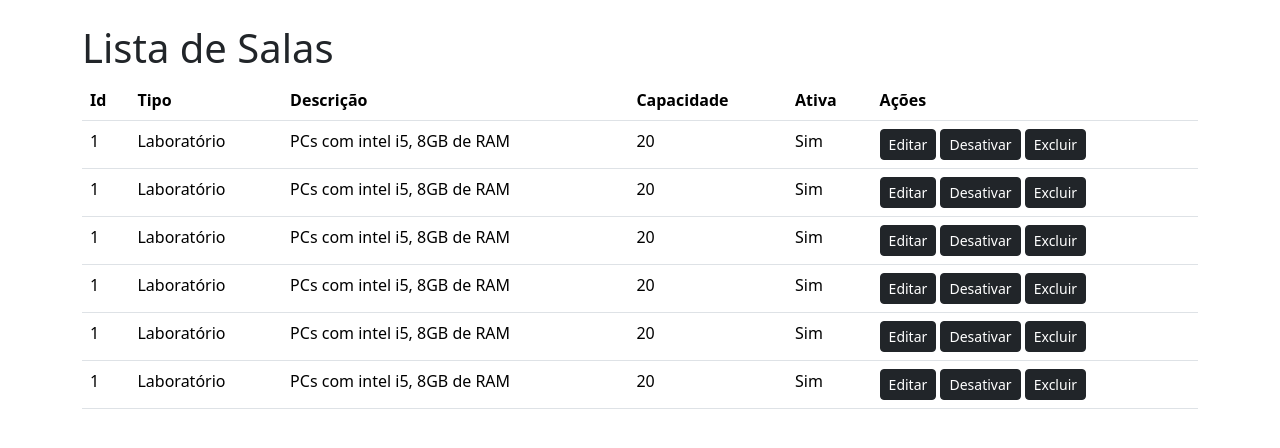
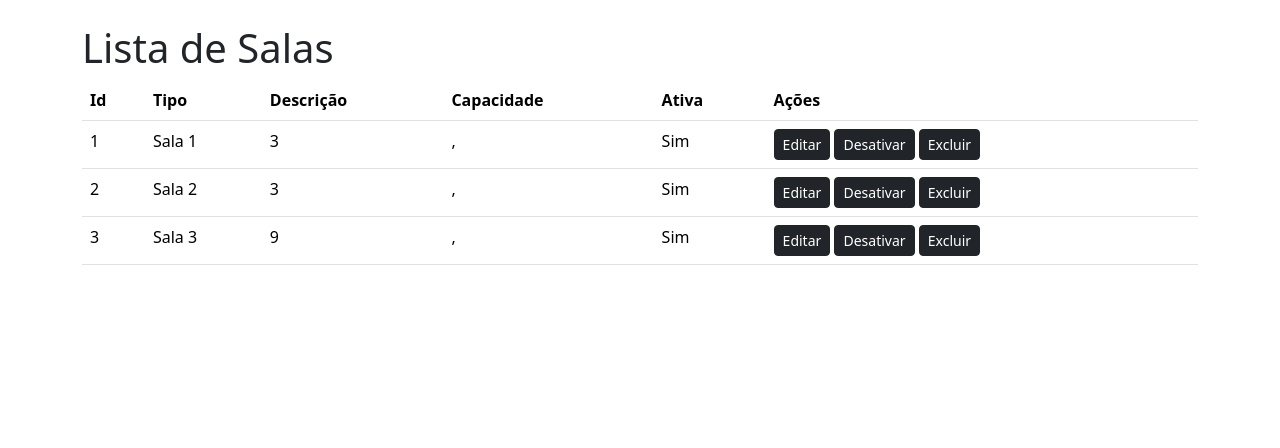
Before and after one commit to mouraluck/reserva-app, a Flask app: page /listar-salas in a window 1280 px wide. Shown: the part 57-505 px from the top of the page. Run offline with Flask 3, Linux system fonts and the light colour scheme.

Commit message:
ajustes, listar salas quase pronto

```diff
--- a/cad_sala.csv
+++ b/cad_sala.csv
@@ -1 +1,4 @@
 tipo, capacidade, descricao2
+1,3,sala dos pika
+2,34,Computadores sem mouse
+3,90,Auditorio
--- a/cad_usuarios.csv
+++ b/cad_usuarios.csv
@@ -3,3 +3,4 @@ Isabella Pantolfo Melo,isabella.pantolfo@aluno.ifsp.edu.br,123
 ds,isabella.pantolfo@aluno.ifsp.edu.br,ds
 fd,fds@fds,fdf
 dasdsd,sdasd@gdfs,dfs
+Lucas,teste@1,123
--- a/reserva_app/app.py
+++ b/reserva_app/app.py
@@ -2,15 +2,17 @@ from flask import Flask, render_template, request, redirect, url_for
 import csv
 
 #csv acessivel a python
-cadastro_csv = 'cad_usuarios.csv'
+users = 'cad_usuarios.csv'
 cadastro_sala_csv = 'cad_sala.csv'
 
 app = Flask(__name__)
 
+salas_dic = []
+
 
 # salvar dados digitados pelo usuario no csv ✔️
 def salvar_cadastro(nome, email, senha):
-    with open(cadastro_csv, 'a', newline='') as arquivo_cadastros:
+    with open(users, 'a', newline='') as arquivo_cadastros:
         writer = csv.writer(arquivo_cadastros)
         writer.writerow([nome, email, senha])
         #verificando função
@@ -42,7 +44,7 @@ def salvar_sala(tipo, capacidade, descricao):
 
 # ta dando certo ✔️, mas tem problema da rota
 # detalhe da reserva mostra os dados da sala reservada, horario inicial, final,
-@app.route('/detalhe-reserva', methods=['GET', 'POST'])
+@app.route('/detalhe-reserva', methods=['POST'])
 def detalhe_sala():
     if request.method == 'POST':
         tipo = request.form['tipo']
@@ -52,7 +54,7 @@ def detalhe_sala():
         if tipo == '' or capacidade == '' or descricao == '':
             return render_template ('cadastrar-sala.html')
         salvar_sala(tipo, capacidade, descricao)
-        return render_template('listar-sala.html')
+    return render_template('listar-sala.html')
 
 @app.route('/descricao-sala', methods = ['GET', 'POST'])
 
@@ -73,10 +75,35 @@ def reservar_sala():
     return render_template('reservar-sala.html')
 
 
-# listar salas reservadas
+# listar salas
 @app.route('/listar-salas')
 def listar_salas():
-    return render_template('listar-salas.html')
+    with open(cadastro_sala_csv, 'r') as arquivo_salas:
+        salas_dic = []
+        count = 0
+        next(arquivo_salas)
+        for linha in arquivo_salas:
+
+            tipo = ''
+            count= count+1
+            if linha[0] == '1':
+                tipo = 'Sala 1'
+            elif linha[0] == '2':
+                tipo = 'Sala 2'
+            elif linha[0] == '3':
+                tipo = 'Sala 3'
+            # Cria um novo dicionário para cada item da linha
+            sala = {
+                'count': count,
+                'tipo': tipo,
+                'capacidade': linha[1],
+                'descricao': linha[2]
+            }
+
+            salas_dic.append(sala)  # Adiciona o novo dicionário à lista
+
+
+    return render_template('listar-salas.html', salas=salas_dic)
 
 
 #  PARA FAZER:
@@ -89,7 +116,7 @@ def listar_salas():
 
 # / - não está referenciando nada (tem que referenciar a tela de login, mesmo que nao tenha login)❌
 # /cadastro - ✔️
-# /logar - rota comentada, não deu certo ❌
+# /logar - rota comentada, não deu certo ✔️
 # /sucess - rota comentada, era caso o login desse certo ❌
 # /detalhe-reserva - erro ❌
 # /descricao-sala - não faz sentido, vai para Cadastrar sala (html) ❌
@@ -97,37 +124,45 @@ def listar_salas():
 # /reservas - indo para reservas ✔️ (não precisa implementar)
 # /reservar-sala - indo para reservar sala ✔️ salvando no csv ❌
 # /listar-salas - indo para listagem das salas ✔️ conectada ao csv a partir da reserva ❌
-# /login - botao de logout vai pra essa rota mas a rota não existe ❌
+# /login - botao de logout vai pra essa rota mas a rota não existe ✔️
 
 
 # NÃO ESTÁ DANDO CERTO, VOU COMENTAR:
 
-#@app.route('/logar', methods=['GET','POST'])
-# Função para verificar se o usuário está registrado no CSV
-#def logar():
-#    if request.method == 'POST':
-#        email = request.form['email']
-#        senha = request.form ['senha']
-#
-#        with open (cadastro_csv, mode ='r') as arquivo_cadastros:
-#            leitor = csv.leitor(arquivo_cadastros)
-#
-#            for linha in leitor:
-#                if linha['email'] == email and linha['senha'] == senha:
-#                    return redirect(url_for('sucess'))
-#            return "invalido", 401
-#    return render_template('cadastrar-sala.html')
+@app.route('/', methods=['POST'])
+def logar():
+    valid = False
+    if request.method == 'POST':
+        email = request.form['email']
+        senha = request.form['senha']
+
+
+
+        with open(users, 'r', newline='' ) as arquivo_cadastros:
+            leitor = csv.DictReader(arquivo_cadastros, fieldnames=['email', 'senha'])
+
+            for linha in leitor:  # leitor já retorna um dicionário em cada iteração
+                if linha['email'] == email and linha['senha'] == senha:
+                    print(leitor.reader['email', 'senha'])  # Imprime o email encontrado (opcional)
+                    valid = True
+    if valid==True:
+        return render_template('sucess.html')
+    else:
+        return render_template('login.html')
+
+
+
 
 #teste se Login deu certo:
-#@app.route('/sucess')
-#def sucess():
-#    return "LOGIN DEU CERTO!!!!"
+@app.route('/sucess')
+def sucess():
+   return render_template('sucess.html')
 
 
-# pagina inicial
-#@app.route('/')
-#def login():
-#    return render_template('login.html')
+#pagina inicial
+@app.route('/')
+def login():
+   return render_template('login.html')
 
 
 if __name__ == '__main__':
--- a/reserva_app/templates/cadastro.html
+++ b/reserva_app/templates/cadastro.html
@@ -25,6 +25,7 @@
     </div>
   </div>
 
+
   <script src="https://cdn.jsdelivr.net/npm/bootstrap@5.3.3/dist/js/bootstrap.bundle.min.js" integrity="sha384-YvpcrYf0tY3lHB60NNkmXc5s9fDVZLESaAA55NDzOxhy9GkcIdslK1eN7N6jIeHz" crossorigin="anonymous"></script>
 </body>
 </html>
--- a/reserva_app/templates/listar-salas.html
+++ b/reserva_app/templates/listar-salas.html
@@ -65,11 +65,12 @@
               </tr>
             </thead>
             <tbody>
+              {% for sala in salas %}
               <tr>
-                <td>1</td>
-                <td>Laboratório</td>
-                <td>PCs com intel i5, 8GB de RAM</td>
-                <td>20</td>
+                <td>{{sala.count}}</td>
+                <td>{{sala.tipo}}</td>
+                <td>{{sala.descricao}}</td>
+                <td>{{sala.capacidade}}</td>
                 <td>Sim</td>
                 <td>
                   <form action="">
@@ -79,77 +80,7 @@
                   </form>
                 </td>
               </tr>
-              <tr>
-                <td>1</td>
-                <td>Laboratório</td>
-                <td>PCs com intel i5, 8GB de RAM</td>
-                <td>20</td>
-                <td>Sim</td>
-                <td>
-                  <form action="">
-                    <button class="btn btn-sm btn-dark" type="submit" formaction="cadastrar-sala">Editar</button>
-                    <button class="btn btn-sm btn-dark" type="submit" formaction="reservas">Desativar</button>
-                    <button class="btn btn-sm btn-dark" type="submit" formaction="reservas">Excluir</button>
-                  </form>
-                </td>
-              </tr>
-              <tr>
-                <td>1</td>
-                <td>Laboratório</td>
-                <td>PCs com intel i5, 8GB de RAM</td>
-                <td>20</td>
-                <td>Sim</td>
-                <td>
-                  <form action="">
-                    <button class="btn btn-sm btn-dark" type="submit" formaction="cadastrar-sala">Editar</button>
-                    <button class="btn btn-sm btn-dark" type="submit" formaction="reservas">Desativar</button>
-                    <button class="btn btn-sm btn-dark" type="submit" formaction="reservas">Excluir</button>
-                  </form>
-                </td>
-              </tr>
-              <tr>
-                <td>1</td>
-                <td>Laboratório</td>
-                <td>PCs com intel i5, 8GB de RAM</td>
-                <td>20</td>
-                <td>Sim</td>
-                <td>
-                  <form action="">
-                    <button class="btn btn-sm btn-dark" type="submit" formaction="cadastrar-sala">Editar</button>
-                    <button class="btn btn-sm btn-dark" type="submit" formaction="reservas">Desativar</button>
-                    <button class="btn btn-sm btn-dark" type="submit" formaction="reservas">Excluir</button>
-                  </form>
-                </td>
-              </tr>
-              <tr>
-                <td>1</td>
-                <td>Laboratório</td>
-                <td>PCs com intel i5, 8GB de RAM</td>
-                <td>20</td>
-                <td>Sim</td>
-                <td>
-                  <form action="">
-                    <button class="btn btn-sm btn-dark" type="submit" formaction="cadastrar-sala">Editar</button>
-                    <button class="btn btn-sm btn-dark" type="submit" formaction="reservas">Desativar</button>
-                    <button class="btn btn-sm btn-dark" type="submit" formaction="reservas">Excluir</button>
-                  </form>
-                </td>
-              </tr>
-              <tr>
-                <td>1</td>
-                <td>Laboratório</td>
-                <td>PCs com intel i5, 8GB de RAM</td>
-                <td>20</td>
-                <td>Sim</td>
-                <td>
-                  <form action="">
-                    <button class="btn btn-sm btn-dark" type="submit" formaction="cadastrar-sala">Editar</button>
-                    <button class="btn btn-sm btn-dark" type="submit" formaction="reservas">Desativar</button>
-                    <button class="btn btn-sm btn-dark" type="submit" formaction="reservas">Excluir</button>
-                  </form>
-                </td>
-              </tr>
-
+              {% endfor %}
 
             </tbody>
           </table>
--- a/reserva_app/templates/login.html
+++ b/reserva_app/templates/login.html
@@ -1,5 +1,5 @@
 <!DOCTYPE html>
-<html lang="en">
+<html lang="pt-br">
 <head>
     <meta charset="UTF-8">
     <meta name="viewport" content="width=device-width, initial-scale=1.0">
@@ -7,7 +7,7 @@
 </head>
 <body>
     <h1>Login</h1>
-    <form action="/logar" method="POST">
+    <form action="/" method="POST">
         <label for="email">E-mail:</label>
         <input type="email" id="email" name="email" required>
         <br>
```
Also changed, not shown: reserva_app/templates/sucess.html (added, +13 -0 lines).
